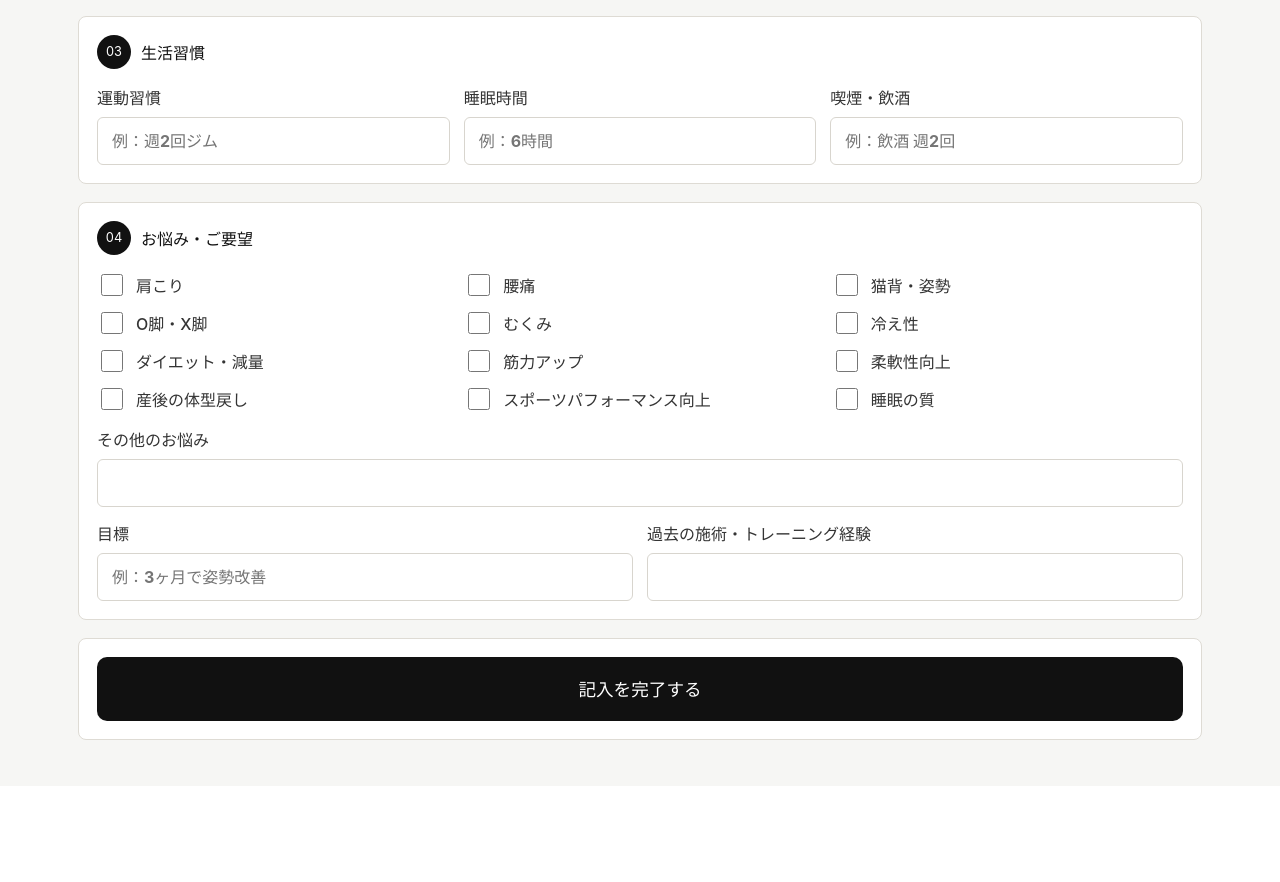
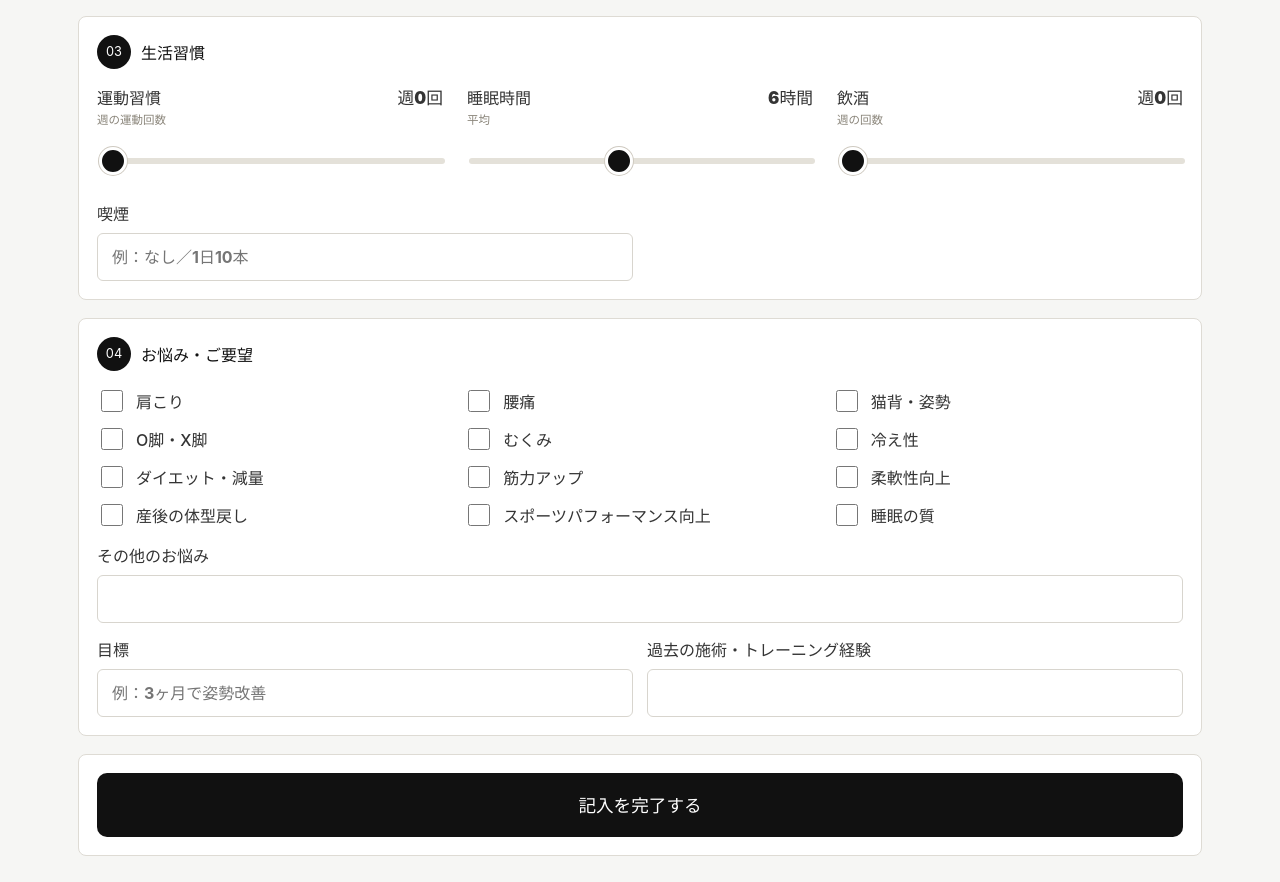
Before and after one commit to yuichi6312-hue/thida-counseling-sheet, a React (Vite) app: page / in a window 1280 px wide. Shown: the part 900-1782 px from the top of the page. Before the commit the page ends 1686 px from the top, so only its background shows below. Built offline with nearby package versions, Linux system fonts and the light colour scheme.

Commit message:
生活習慣の入力をスライダー方式に変更
運動習慣（週の回数）・睡眠時間（平均時間）・飲酒（週の回数）をテキスト入力から
スライダーでの選択に変更。喫煙は従来通りテキスト入力として飲酒から分離した。

```diff
--- a/src/App.tsx
+++ b/src/App.tsx
@@ -28,9 +28,10 @@ const emptySheet = (): CounselingSheetData => ({
   healthConditionsOther: "",
   medications: "",
   allergies: "",
-  exerciseHabit: "",
-  sleepHours: "",
-  smokingAlcohol: "",
+  exerciseFrequency: 0,
+  sleepHours: 6,
+  smoking: "",
+  alcoholFrequency: 0,
   concerns: [],
   concernsOther: "",
   goal: "",
@@ -102,6 +103,42 @@ const calcBmi = (height: string, weight: string) => {
 };
 
 const scrollTop = () => window.scrollTo({ top: 0, behavior: "smooth" });
+
+const formatWeeklyCount = (value: number) => (value >= 7 ? "毎日" : `週${value}回`);
+const formatSleepHours = (value: number) => `${value}時間`;
+
+type SliderFieldProps = {
+  label: string;
+  hint?: string;
+  value: number;
+  min: number;
+  max: number;
+  step: number;
+  formatValue: (value: number) => string;
+  onChange: (value: number) => void;
+};
+
+function SliderField({ label, hint, value, min, max, step, formatValue, onChange }: SliderFieldProps) {
+  return (
+    <div className="slider-field">
+      <div className="slider-field-head">
+        <span>
+          {label}
+          {hint ? <em>{hint}</em> : null}
+        </span>
+        <strong>{formatValue(value)}</strong>
+      </div>
+      <input
+        type="range"
+        min={min}
+        max={max}
+        step={step}
+        value={value}
+        onChange={(event) => onChange(Number(event.target.value))}
+      />
+    </div>
+  );
+}
 
 function App() {
   const [stage, setStage] = useState<Stage>("entry");
@@ -341,18 +378,42 @@ function App() {
             <span>{stage === "staff" ? "04" : "03"}</span>
             <h2>生活習慣</h2>
           </div>
-          <div className="form-grid three">
+          <div className="slider-grid">
+            <SliderField
+              label="運動習慣"
+              hint="週の運動回数"
+              value={sheet.exerciseFrequency}
+              min={0}
+              max={7}
+              step={1}
+              formatValue={formatWeeklyCount}
+              onChange={(value) => update("exerciseFrequency", value)}
+            />
+            <SliderField
+              label="睡眠時間"
+              hint="平均"
+              value={sheet.sleepHours}
+              min={3}
+              max={10}
+              step={0.5}
+              formatValue={formatSleepHours}
+              onChange={(value) => update("sleepHours", value)}
+            />
+            <SliderField
+              label="飲酒"
+              hint="週の回数"
+              value={sheet.alcoholFrequency}
+              min={0}
+              max={7}
+              step={1}
+              formatValue={formatWeeklyCount}
+              onChange={(value) => update("alcoholFrequency", value)}
+            />
+          </div>
+          <div className="form-grid">
             <label>
-              運動習慣
-              <input value={sheet.exerciseHabit} onChange={(event) => update("exerciseHabit", event.target.value)} placeholder="例：週2回ジム" />
-            </label>
-            <label>
-              睡眠時間
-              <input value={sheet.sleepHours} onChange={(event) => update("sleepHours", event.target.value)} placeholder="例：6時間" />
-            </label>
-            <label>
-              喫煙・飲酒
-              <input value={sheet.smokingAlcohol} onChange={(event) => update("smokingAlcohol", event.target.value)} placeholder="例：飲酒 週2回" />
+              喫煙
+              <input value={sheet.smoking} onChange={(event) => update("smoking", event.target.value)} placeholder="例：なし／1日10本" />
             </label>
           </div>
         </section>
@@ -565,9 +626,10 @@ function App() {
               <div className="karte-block">
                 <h3>生活習慣</h3>
                 <div className="karte-detail-row">
-                  <span>運動習慣：{sheet.exerciseHabit || "－"}</span>
-                  <span>睡眠時間：{sheet.sleepHours || "－"}</span>
-                  <span>喫煙・飲酒：{sheet.smokingAlcohol || "－"}</span>
+                  <span>運動習慣：{formatWeeklyCount(sheet.exerciseFrequency)}</span>
+                  <span>睡眠時間：{formatSleepHours(sheet.sleepHours)}</span>
+                  <span>飲酒：{formatWeeklyCount(sheet.alcoholFrequency)}</span>
+                  <span>喫煙：{sheet.smoking || "なし"}</span>
                 </div>
               </div>
 
--- a/src/styles.css
+++ b/src/styles.css
@@ -178,6 +178,81 @@ textarea {
   height: 22px;
   min-height: 0;
   flex: none;
+}
+
+.slider-grid {
+  display: grid;
+  gap: 22px;
+  margin-bottom: 14px;
+}
+
+.slider-field-head {
+  display: flex;
+  align-items: baseline;
+  justify-content: space-between;
+  gap: 10px;
+  margin-bottom: 10px;
+  color: #343434;
+  font-weight: 700;
+}
+
+.slider-field-head em {
+  display: block;
+  font-style: normal;
+  font-weight: 500;
+  font-size: 0.72rem;
+  color: #8a857a;
+  margin-top: 2px;
+}
+
+.slider-field-head strong {
+  font-size: 1.05rem;
+  font-weight: 900;
+  white-space: nowrap;
+}
+
+input[type="range"] {
+  -webkit-appearance: none;
+  appearance: none;
+  width: 100%;
+  height: 44px;
+  min-height: 0;
+  padding: 0;
+  border: 0;
+  background: transparent;
+}
+
+input[type="range"]::-webkit-slider-runnable-track {
+  height: 6px;
+  border-radius: 999px;
+  background: #e4e1d9;
+}
+
+input[type="range"]::-moz-range-track {
+  height: 6px;
+  border-radius: 999px;
+  background: #e4e1d9;
+}
+
+input[type="range"]::-webkit-slider-thumb {
+  -webkit-appearance: none;
+  appearance: none;
+  width: 28px;
+  height: 28px;
+  border-radius: 50%;
+  background: #111111;
+  border: 3px solid #ffffff;
+  box-shadow: 0 0 0 1px #cfcac1;
+  margin-top: -11px;
+}
+
+input[type="range"]::-moz-range-thumb {
+  width: 28px;
+  height: 28px;
+  border-radius: 50%;
+  background: #111111;
+  border: 3px solid #ffffff;
+  box-shadow: 0 0 0 1px #cfcac1;
 }
 
 .action-row {
@@ -393,6 +468,11 @@ textarea {
     grid-template-columns: repeat(3, minmax(0, 1fr));
   }
 
+  .slider-grid {
+    grid-template-columns: repeat(3, minmax(0, 1fr));
+    gap: 14px 24px;
+  }
+
   .karte-row {
     grid-template-columns: repeat(5, minmax(0, 1fr));
   }
```
Also changed, not shown: src/types.ts (+4 -3 lines).
